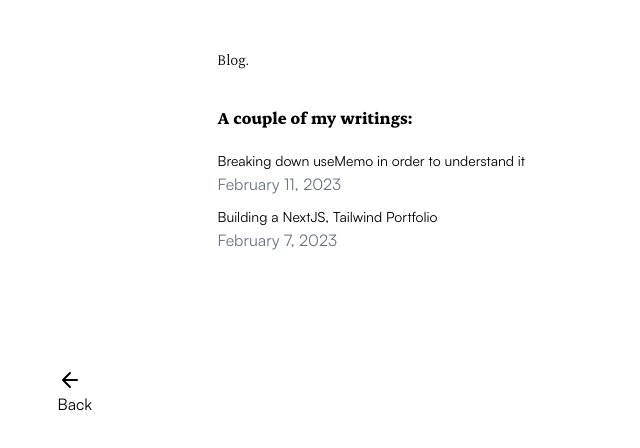
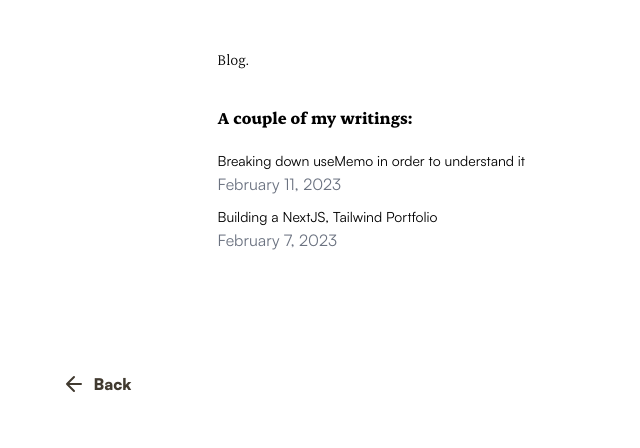
Before and after one commit to adeleke5140/portfolio-v2, a Next.js app: page /blog in a window 1280 px wide. Shown: the top 448 px of the page, without its empty margins (0-640 px from the left). Built offline with nearby package versions, Linux system fonts and the light colour scheme.

Commit message:
make style inline for better readability

```diff
--- a/src/components/backButton.tsx
+++ b/src/components/backButton.tsx
@@ -8,7 +8,10 @@ interface BackButtonProps {
 const BackButton = ({ path, text }: BackButtonProps) => {
   return (
     <div className="md:absolute -left-40 top-80">
-      <Link href={path} className="back">
+      <Link
+        href={path}
+        className="flex gap-2 w-fit p-1 px-2 items-center font-extrabold text-button-text transition-transform ease-out duration-200 hover:bg-button-bg -translate-x-1 hover:translate-x-0 rounded"
+      >
         <div>
           <svg
             xmlns="http://www.w3.org/2000/svg"
```
